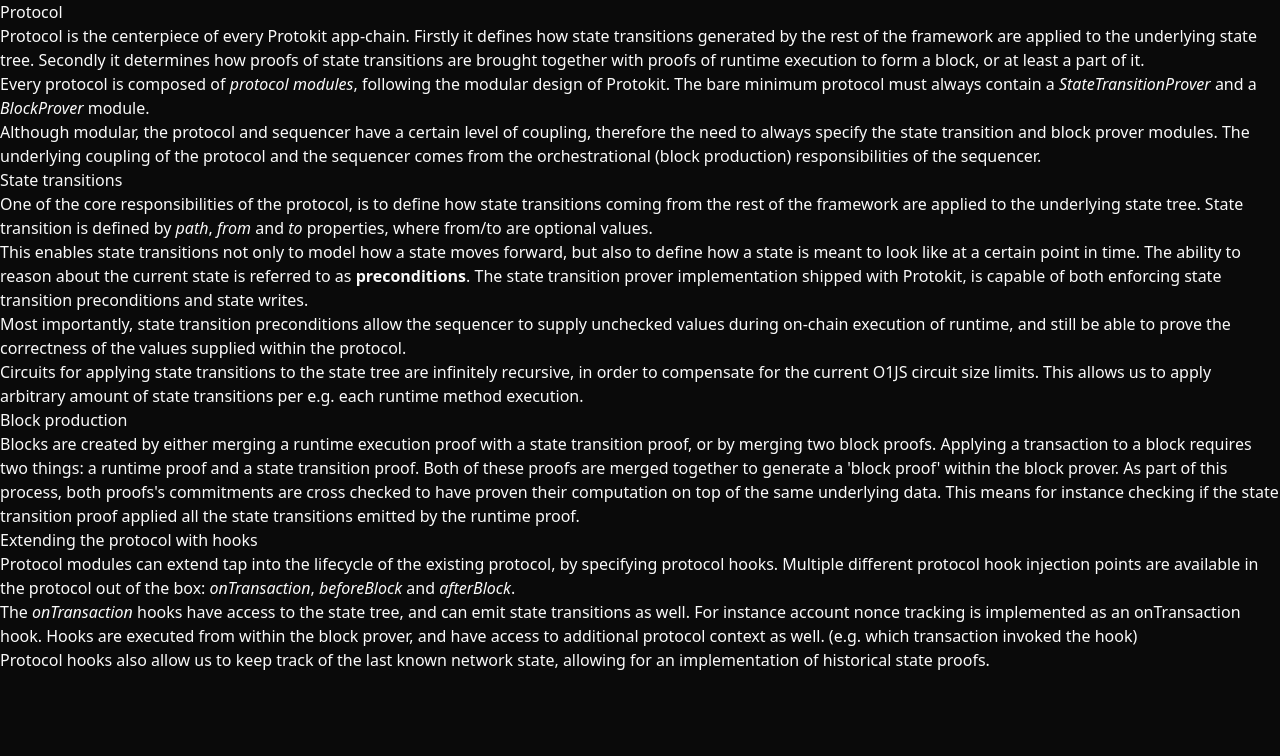
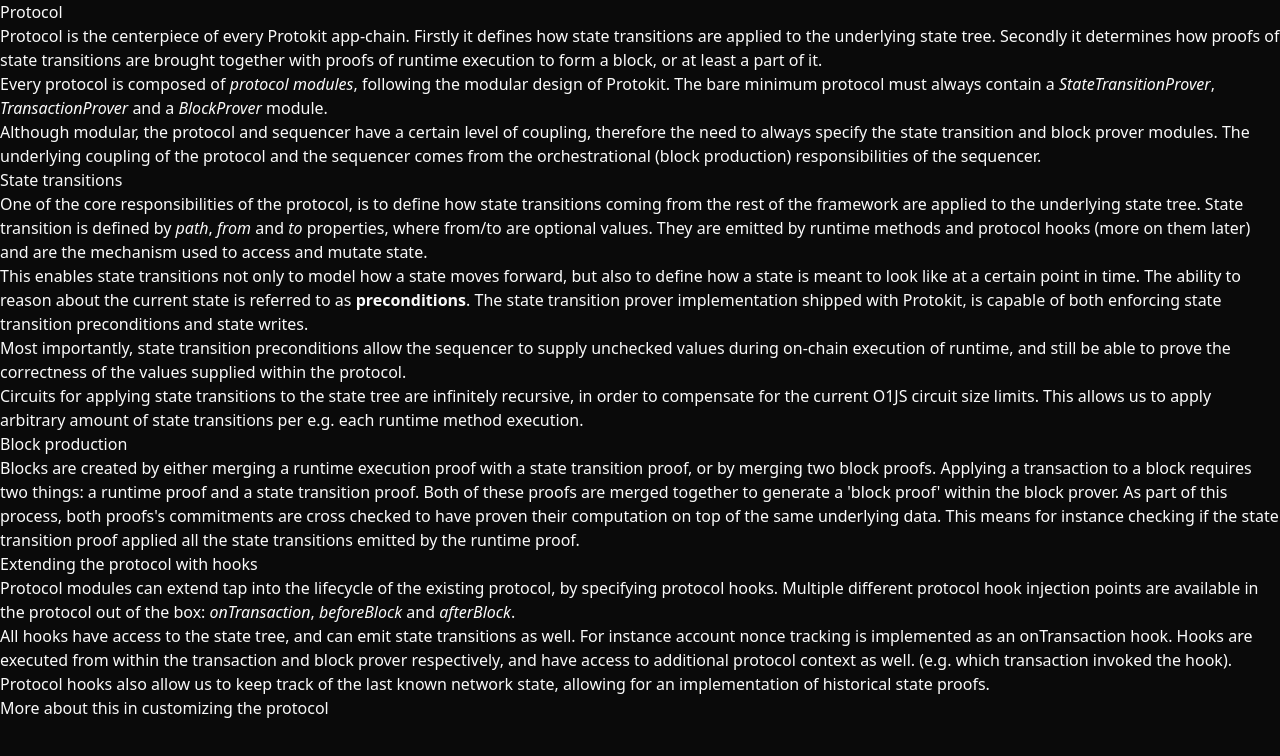
Before and after one commit to proto-kit/website, a Next.js app: page /docs/architecture/protocol in a window 1280 px wide. Shown: the top 756 px of the page. Built offline with nearby package versions, Linux system fonts and the light colour scheme.

Commit message:
Minor protocol changes from audit

```diff
--- a/src/pages/docs/architecture/protocol.mdx
+++ b/src/pages/docs/architecture/protocol.mdx
@@ -1,11 +1,11 @@
 # Protocol
 
-Protocol is the centerpiece of every Protokit app-chain. Firstly it defines how state transitions generated by the rest of the framework are
+Protocol is the centerpiece of every Protokit app-chain. Firstly it defines how state transitions are
 applied to the underlying state tree. Secondly it determines how proofs of state transitions are brought together with proofs of runtime execution
 to form a block, or at least a part of it.
 
 Every protocol is composed of _protocol modules_, following the modular design of Protokit. The bare minimum protocol must
-always contain a _StateTransitionProver_ and a _BlockProver_ module.
+always contain a _StateTransitionProver_, _TransactionProver_ and a _BlockProver_ module.
 
 Although modular, the protocol and sequencer have a certain level of coupling, therefore the need to always specify the state transition and block prover modules.
 The underlying coupling of the protocol and the sequencer comes from the orchestrational (block production) responsibilities of the sequencer.
@@ -14,6 +14,7 @@
 
 One of the core responsibilities of the protocol, is to define how state transitions coming from the rest of the framework are applied to the underlying
 state tree. State transition is defined by _path_, _from_ and _to_ properties, where from/to are optional values.
+They are emitted by runtime methods and protocol hooks (more on them later) and are the mechanism used to access and mutate state.
 
 This enables state transitions not only to model how a state moves forward, but also to define how a state is meant to look like at a certain point in time.
 The ability to reason about the current state is referred to as **preconditions**. The state transition prover implementation shipped with Protokit, is capable of
@@ -38,8 +39,10 @@
 Protocol modules can extend tap into the lifecycle of the existing protocol, by specifying protocol hooks.
 Multiple different protocol hook injection points are available in the protocol out of the box: _onTransaction_, _beforeBlock_ and _afterBlock_.
 
-The _onTransaction_ hooks have access to the state tree, and can emit state transitions as well. For instance account nonce tracking
+All hooks have access to the state tree, and can emit state transitions as well. For instance account nonce tracking
 is implemented as an onTransaction hook.
-Hooks are executed from within the block prover, and have access to additional protocol context as well. (e.g. which transaction invoked the hook)
+Hooks are executed from within the transaction and block prover respectively, and have access to additional protocol context as well. (e.g. which transaction invoked the hook).
 
 > Protocol hooks also allow us to keep track of the last known network state, allowing for an implementation of historical state proofs.
+
+More about this in [customizing the protocol](../advanced/protocol)
```
